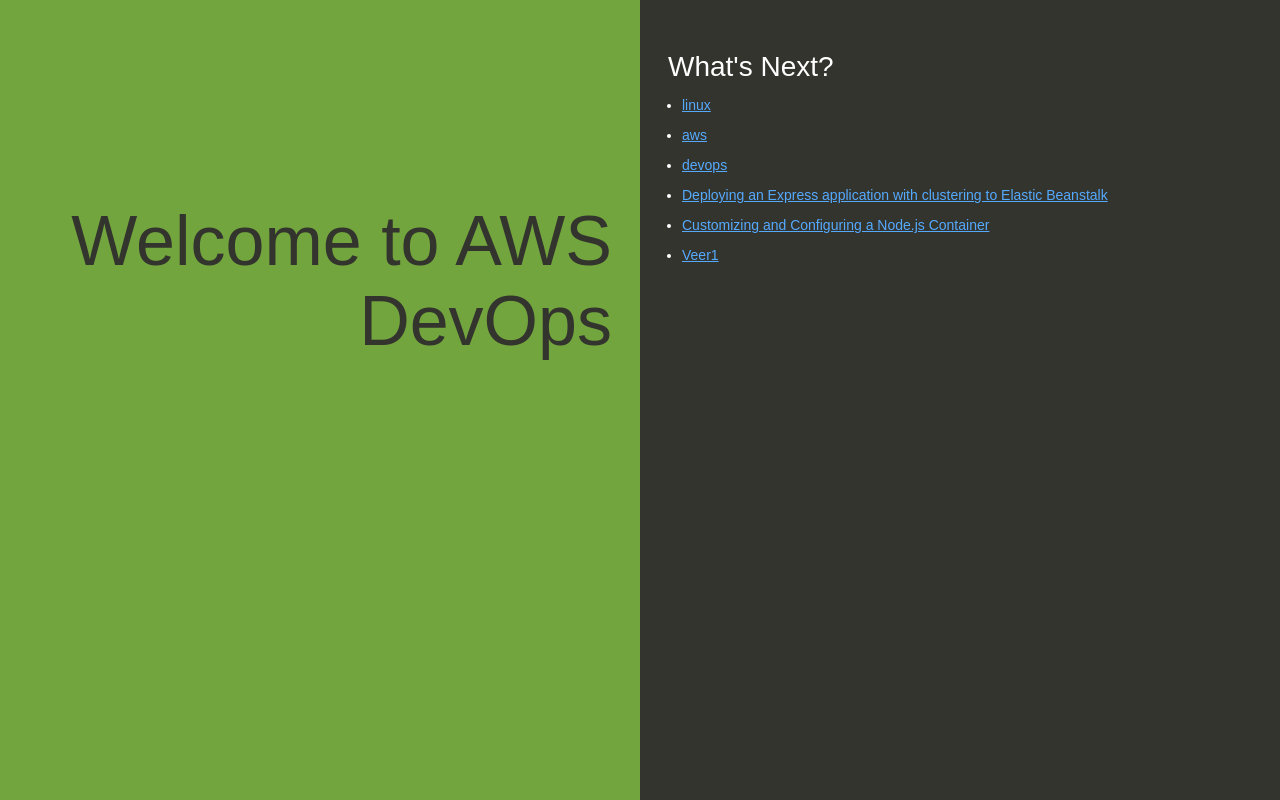
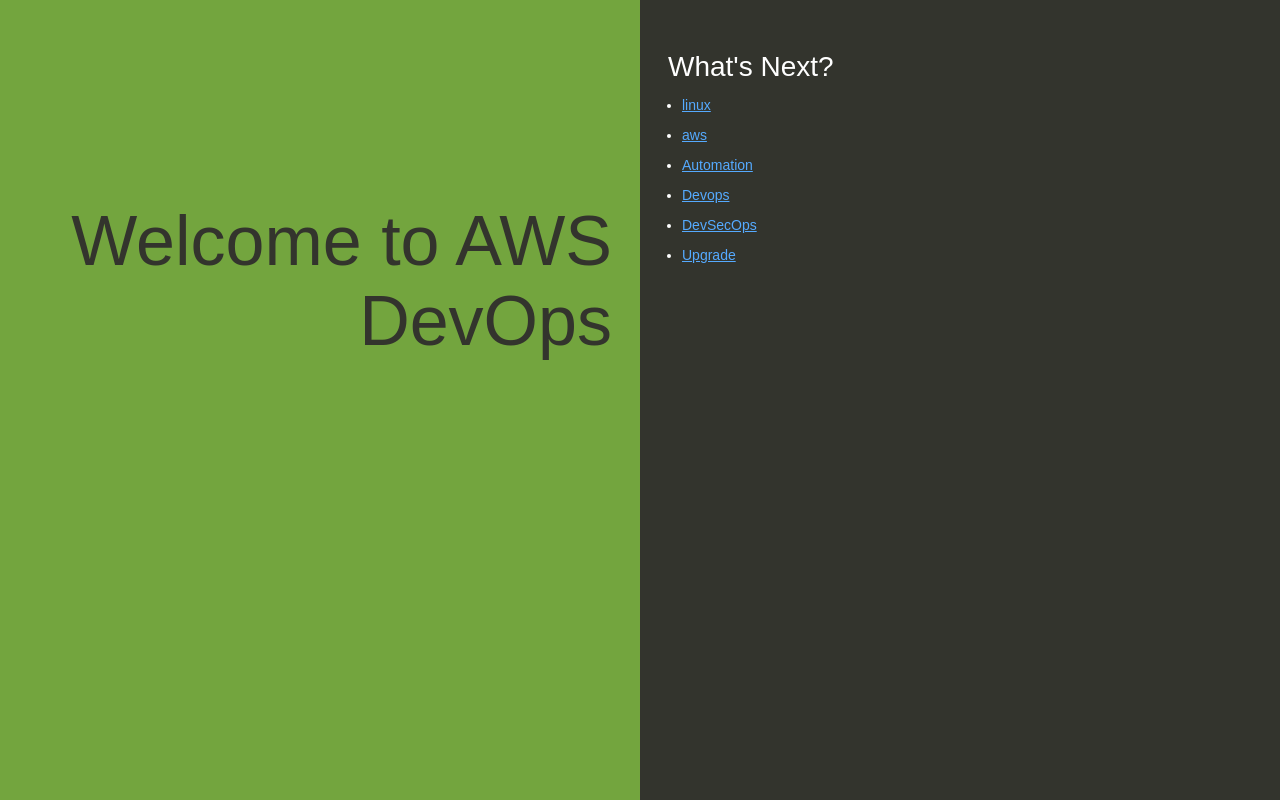
Before and after one commit to Krishan-clavis/AWS-learningcode, a website: page index.html in a window 1280 px wide. Drawn offline with Linux system fonts and the light colour scheme.

Commit message:
updated-index-file
add few lines

```diff
--- a/index.html
+++ b/index.html
@@ -81,10 +81,10 @@
       <ul>
         <li><a href="https://docs.aws.amazon.com/elasticbeanstalk/latest/dg/Welcome.html">linux</a></li>
         <li><a href="https://docs.aws.amazon.com/elasticbeanstalk/latest/dg/concepts.html">aws</a></li>
-        <li><a href="https://docs.aws.amazon.com/elasticbeanstalk/latest/dg/create_deploy_nodejs_express.html">devops</a></li>
-        <li><a href="https://docs.aws.amazon.com/elasticbeanstalk/latest/dg/nodejs-express-clustering.html">Deploying an Express application with clustering to Elastic Beanstalk</a></li>
-        <li><a href="https://docs.aws.amazon.com/elasticbeanstalk/latest/dg/create_deploy_nodejs.container.html">Customizing and Configuring a Node.js Container</a></li>
-        <li><a href="https://docs.aws.amazon.com/elasticbeanstalk/latest/dg/using-features.logging.html">Veer1</a></li>
+        <li><a href="https://docs.aws.amazon.com/elasticbeanstalk/latest/dg/create_deploy_nodejs_express.html">Automation</a></li>
+        <li><a href="https://docs.aws.amazon.com/elasticbeanstalk/latest/dg/nodejs-express-clustering.html">Devops</a></li>
+        <li><a href="https://docs.aws.amazon.com/elasticbeanstalk/latest/dg/create_deploy_nodejs.container.html">DevSecOps</a></li>
+        <li><a href="https://docs.aws.amazon.com/elasticbeanstalk/latest/dg/using-features.logging.html">Upgrade</a></li>
       </ul>
     </div>
   </body>
```
